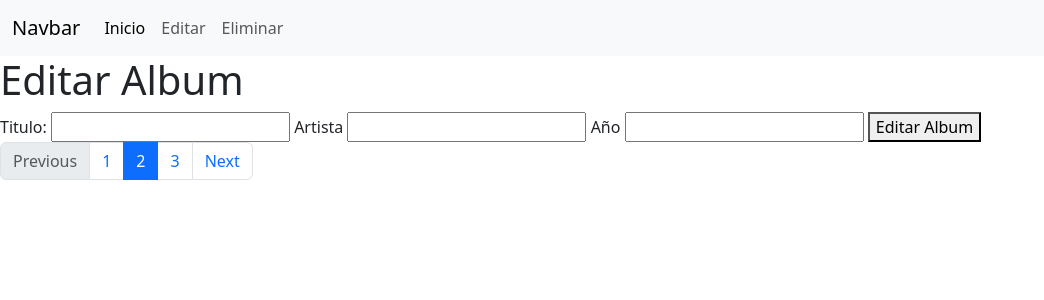
After one commit to Pusstes/POO195, a Flask app: template CrudAlbums/templates/editar.html in a window 1280 px wide. The commit adds this page. Shown: the top 300 px of the page, without its empty margins (0-1044 px from the left). Run offline with Flask 3, Linux system fonts and the light colour scheme; the template is opened without the code that fills it, so the values that code supplies are empty; some libraries are stand-ins or nearby versions.

Commit message:
Llegamos hasta aqui en la pracrica

```diff
--- /dev/null
+++ b/CrudAlbums/templates/Plantilla.html
@@ -0,0 +1,64 @@
+<!DOCTYPE html>
+<html lang="en">
+
+<head>
+    <meta charset="UTF-8">
+    <meta name="viewport" content="width=device-width, initial-scale=1.0">
+    <link href="https://cdn.jsdelivr.net/npm/bootstrap@5.3.3/dist/css/bootstrap.min.css" rel="stylesheet"
+        integrity="sha384-QWTKZyjpPEjISv5WaRU9OFeRpok6YctnYmDr5pNlyT2bRjXh0JMhjY6hW+ALEwIH" crossorigin="anonymous">
+    <title>CRUD FLASK</title>
+</head>
+
+<body>
+    <nav class="navbar navbar-expand-lg bg-body-tertiary">
+        <div class="container-fluid">
+          <a class="navbar-brand" href="#">Navbar</a>
+          <button class="navbar-toggler" type="button" data-bs-toggle="collapse" data-bs-target="#navbarNav" aria-controls="navbarNav" aria-expanded="false" aria-label="Toggle navigation">
+            <span class="navbar-toggler-icon"></span>
+          </button>
+          <div class="collapse navbar-collapse" id="navbarNav">
+            <ul class="navbar-nav">
+              <li class="nav-item">
+                <a class="nav-link active" aria-current="page" href="#">Inicio</a>
+              </li>
+              <li class="nav-item">
+                <a class="nav-link" href="#">Editar</a>
+              </li>
+              <li class="nav-item">
+                <a class="nav-link" href="#">Eliminar</a>
+              </li>
+            </ul>
+          </div>
+        </div>
+      </nav>
+    {% block body %}
+
+    {% endblock %}
+
+    <nav aria-label="...">
+        <ul class="pagination">
+          <li class="page-item disabled">
+            <a class="page-link">Previous</a>
+          </li>
+          <li class="page-item"><a class="page-link" href="#">1</a></li>
+          <li class="page-item active" aria-current="page">
+            <a class="page-link" href="#">2</a>
+          </li>
+          <li class="page-item"><a class="page-link" href="#">3</a></li>
+          <li class="page-item">
+            <a class="page-link" href="#">Next</a>
+          </li>
+        </ul>
+      </nav>
+
+    <script src="https://cdn.jsdelivr.net/npm/bootstrap@5.3.3/dist/js/bootstrap.bundle.min.js"
+        integrity="sha384-YvpcrYf0tY3lHB60NNkmXc5s9fDVZLESaAA55NDzOxhy9GkcIdslK1eN7N6jIeHz"
+        crossorigin="anonymous"></script>
+</body>
+<script>
+    function confirmarEliminacion() {
+        return confirm("¿Seguro que quieres eliminar el álbum?");
+    }
+</script>
+
+</html>
--- /dev/null
+++ b/CrudAlbums/templates/editar.html
@@ -0,0 +1,23 @@
+
+{% extends "Plantilla.html" %}
+
+{% block body %}
+<h1>Editar Album</h1>
+
+<form action="/ActualizarAlbum/{{album.0}}" method="post">
+
+
+
+<label>Titulo:</label>
+<input type="text" name="txtTitulo" value="{{album.1}}">
+
+<label>Artista</label>
+<input type="text" name="txtArtista" value="{{album.2}}">
+
+
+<label>Año</label>
+<input type="number" name="txtAnio" value="{{album.3}}">
+
+<button type="submit">Editar Album</button>
+</form>
+{% endblock %}
--- a/PruebasFlask/app.py
+++ b/PruebasFlask/app.py
@@ -43,6 +43,50 @@ def guardarMedico():
         flash('El médico fue registrado correctamente')
         return redirect(url_for('consulta'))
 
+#ruta para editar un registro
+@app.route('/editar/<string:id>')
+def editar(id):
+    cursor = mysql.connection.cursor()
+    cursor.execute('SELECT * FROM medicos WHERE id = {0}'.format(id))
+    medicoE = cursor.fetchone()
+    cursor.close()
+    return render_template('editar.html', medico=medicoE)
+
+#ruta para actualizar un registro
+@app.route('/ActualizarMedico/<string:id>', methods=['POST'])
+def actualizarMedico(id):
+    if request.method == 'POST':
+        try:
+            frfc = request.form['rfc']
+            fnombre = request.form['nombre']
+            fcedula = request.form['cedula']
+            fcorreo = request.form['correo']
+            fpass = request.form['pass']
+            frol = request.form['rol']
+            cursor = mysql.connection.cursor()
+            cursor.execute('UPDATE medicos SET rfc=%s, nombre=%s, cedula=%s, correo=%s, pass=%s, rol=%s WHERE id = {0}'.format(id), (frfc, fnombre, fcedula, fcorreo, fpass, frol))
+            mysql.connection.commit()
+            cursor.close()
+            flash('Registro actualizado correctamente')
+            return redirect(url_for('consulta'))
+        except Exception as e:
+            flash('Error al actualizar el registro' + str(e))
+            return redirect(url_for('consulta'))
+
+#Ruta para eliminar un registro
+@app.route('/eliminar/<string:id>')
+def eliminar(id):
+    try:
+        cursor = mysql.connection.cursor()
+        cursor.execute('DELETE FROM medicos WHERE id = {0}'.format(id))
+        mysql.connection.commit()
+        cursor.close()
+        flash('Registro eliminado correctamente')
+        return redirect(url_for('consulta'))
+    except Exception as e:
+        flash('Error al eliminar el registro' + str(e))
+        return redirect(url_for('consulta'))
+
 # Manejo de excepciones para rutas no encontradas
 @app.errorhandler(404)
 def paginano(e):
```
Also changed, not shown: CrudAlbums/app.py (+44 -1 lines), CrudAlbums/templates/index.html (+31 -18 lines), PruebasFlask/Templates/editar.html (added, +46 -0 lines).
